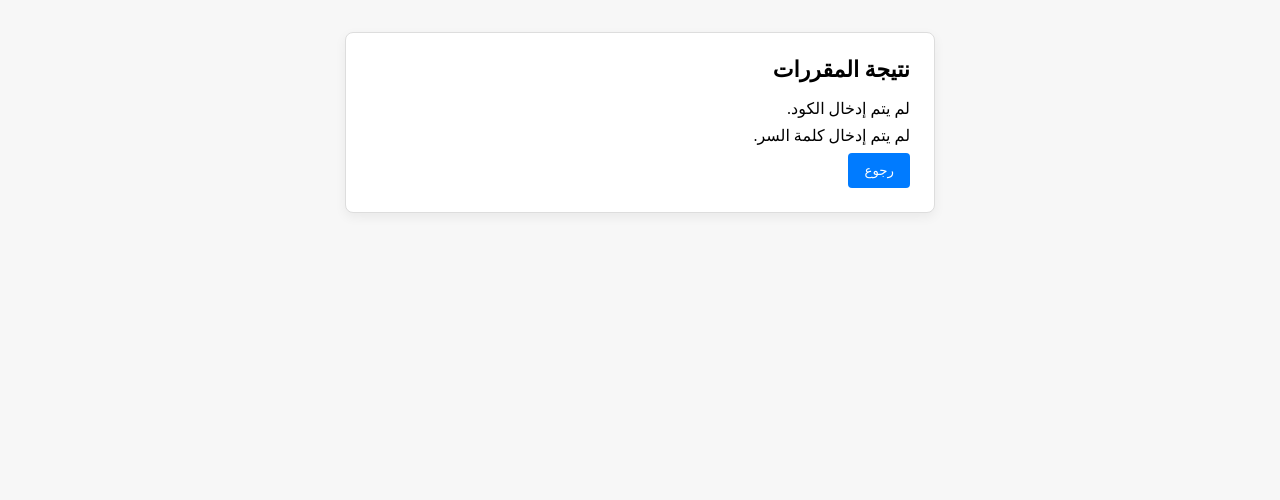
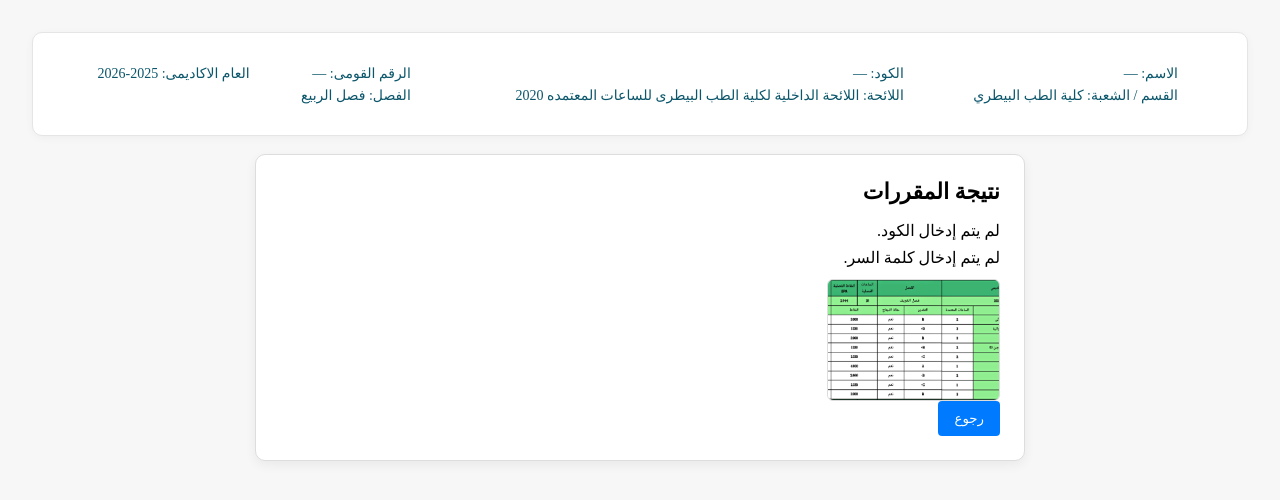
Before and after one commit to Thomas-Magdy/results-website, a plain HTML site: page courses-result.html in a window 1280 px wide. Drawn offline with Linux system fonts and the light colour scheme.

Commit message:
Add files via upload

```diff
--- a/New Text Document.css
+++ b/New Text Document.css
@@ -16,13 +16,13 @@
     padding-right: 0px;
     padding-bottom: 0px;
     padding-left: 0px;
-    width: 720px;
-    height: 160.2px;
+    width: 1520px;
+    height: 580.2px;
     min-width: 0px;
     min-height: 0px;
     font-family: "Times New Roman";
     font-size: 16px;
-    font-weight: 100;
+    font-weight: 400;
     text-align: start;
     vertical-align: baseline;
     color: rgb(0, 0, 0);
@@ -38,21 +38,6 @@
 }
 
 .login-logo {
-    width: 120px;
+    width: 360px;
     height: auto;
 }
-
-/* Reset login form text and fields to a reasonable size */
-.login-page,
-.login-page table,
-.login-page td,
-.login-page span {
-    font-size: 1em;
-}
-
-.login-page input[type="text"],
-.login-page input[type="submit"],
-.login-page button {
-    font-size: 1em;
-    padding: 0.4em 0.6em;
-}
--- a/courses-result.html
+++ b/courses-result.html
@@ -6,23 +6,60 @@
   <link rel="stylesheet" href="New Text Document.css">
   <style>
     body { font-family: "Times New Roman", serif; padding: 24px; background: #f7f7f7; }
-    .result-card { max-width: 540px; margin: 0 auto; background: #fff; border: 1px solid #ddd; border-radius: 8px; padding: 24px; box-shadow: 0 4px 12px rgba(0,0,0,0.06); }
+    .info-bar { background: #fff; border: 1px solid #e5e5e5; border-radius: 10px; padding: 12px 16px; margin-bottom: 18px; box-shadow: 0 2px 8px rgba(0,0,0,0.04); }
+    .info-table { width: 100%; }
+    .info-table .nav-item { list-style: none; white-space: nowrap; }
+    .info-table .label-info { margin-right: 4px; font-size: 14px; color: #0b566b; }
+    .info-table .nav-icon { color: #0ea5e9; margin-left: 6px; }
+    .cell-gap { width: 10px; }
+    .result-card { max-width: 720px; margin: 0 auto; background: #fff; border: 1px solid #ddd; border-radius: 10px; padding: 24px; box-shadow: 0 4px 12px rgba(0,0,0,0.06); }
     .result-card h2 { margin-top: 0; margin-bottom: 16px; font-size: 22px; }
     .result-card p { margin: 8px 0; font-size: 16px; }
     .btn { display: inline-block; padding: 10px 16px; background: #007bff; color: #fff; border: none; border-radius: 4px; text-decoration: none; cursor: pointer; }
+    .gallery { display: grid; grid-template-columns: repeat(auto-fill, minmax(140px, 1fr)); gap: 12px; margin-top: 12px; }
+    .gallery img { width: 100%; height: 120px; object-fit: cover; border-radius: 6px; border: 1px solid #ddd; background: #f2f2f2; }
   </style>
 </head>
 <body>
+  <nav class="main-header navbar navbar-expand navbar-light info-bar">
+    <ul class="nav nav-pills nav-sidebar flex-column">
+      <table class="justify-content-center info-table" dir="rtl">
+        <tbody>
+          <tr>
+            <td><li class="nav-item"><i class="nav-icon far fa-circle text-info"></i><span id="student-name" class="label-info">الاسم: —</span></li></td>
+            <td class="cell-gap">&nbsp;</td>
+            <td><li class="nav-item"><i class="nav-icon far fa-circle text-info"></i><span id="student-code" class="label-info">الكود: —</span></li></td>
+            <td class="cell-gap">&nbsp;</td>
+            <td><li class="nav-item"><i class="nav-icon far fa-circle text-info"></i><span id="student-national" class="label-info">الرقم القومى: —</span></li></td>
+            <td class="cell-gap">&nbsp;</td>
+            <td><li class="nav-item"><i class="nav-icon far fa-circle text-info"></i><span id="student-year" class="label-info">العام الاكاديمى: 2025-2026</span></li></td>
+            <td class="cell-gap">&nbsp;</td>
+          </tr>
+          <tr>
+            <td><li class="nav-item"><i class="nav-icon far fa-circle text-info"></i><span id="student-dept" class="label-info">القسم / الشعبة: —</span></li></td>
+            <td class="cell-gap">&nbsp;</td>
+            <td><li class="nav-item"><i class="nav-icon far fa-circle text-info"></i><span id="student-bylaw" class="label-info">اللائحة: —</span></li></td>
+            <td class="cell-gap">&nbsp;</td>
+            <td><li class="nav-item"><i class="nav-icon far fa-circle text-info"></i><span id="student-sem" class="label-info">الفصل: —</span></li></td>
+            <td class="cell-gap">&nbsp;</td>
+          </tr>
+        </tbody>
+      </table>
+    </ul>
+  </nav>
+
   <div class="result-card">
     <h2>نتيجة المقررات</h2>
     <p id="user-row"></p>
     <p id="pass-row"></p>
+    <div id="courses-gallery" class="gallery"></div>
     <button class="btn" type="button" onclick="window.history.back()">رجوع</button>
   </div>
 
   <script>
     const user = sessionStorage.getItem('courseUser') || '';
     const pass = sessionStorage.getItem('coursePass') || '';
+    const name = sessionStorage.getItem('courseName') || '—';
 
     const userRow = document.getElementById('user-row');
     const passRow = document.getElementById('pass-row');
@@ -30,6 +67,27 @@
     userRow.textContent = user ? `الكود: ${user}` : 'لم يتم إدخال الكود.';
     passRow.textContent = pass ? `كلمة السر: ${'*'.repeat(pass.length)}` : 'لم يتم إدخال كلمة السر.';
 
+    document.getElementById('student-name').textContent = `الاسم: ${name}`;
+    document.getElementById('student-code').textContent = user ? `الكود: ${user}` : 'الكود: —';
+    document.getElementById('student-national').textContent = pass ? `الرقم القومى: ${pass}` : 'الرقم القومى: —';
+    document.getElementById('student-dept').textContent = 'القسم / الشعبة: كلية الطب البيطري';
+    document.getElementById('student-bylaw').textContent = 'اللائحة: اللائحة الداخلية لكلية الطب البيطرى للساعات المعتمده 2020';
+    document.getElementById('student-sem').textContent = 'الفصل: فصل الربيع';
+
+    // Render course images if provided
+    // Default first-term result image + any additional ones passed in sessionStorage
+    const defaultFirstTerm = '1.jpeg'; // first-term result image in project root
+    const galleryData = [defaultFirstTerm, ...JSON.parse(sessionStorage.getItem('courseImages') || '[]')];
+    const gallery = document.getElementById('courses-gallery');
+    if (gallery && galleryData.length) {
+      galleryData.forEach(src => {
+        const img = document.createElement('img');
+        img.src = src;
+        img.alt = 'نتيجة مقرر';
+        gallery.appendChild(img);
+      });
+    }
+
     sessionStorage.removeItem('coursePass');
   </script>
 </body>
```
Also changed, not shown: index.html (+1 -1 lines), 1.jpeg (added).
